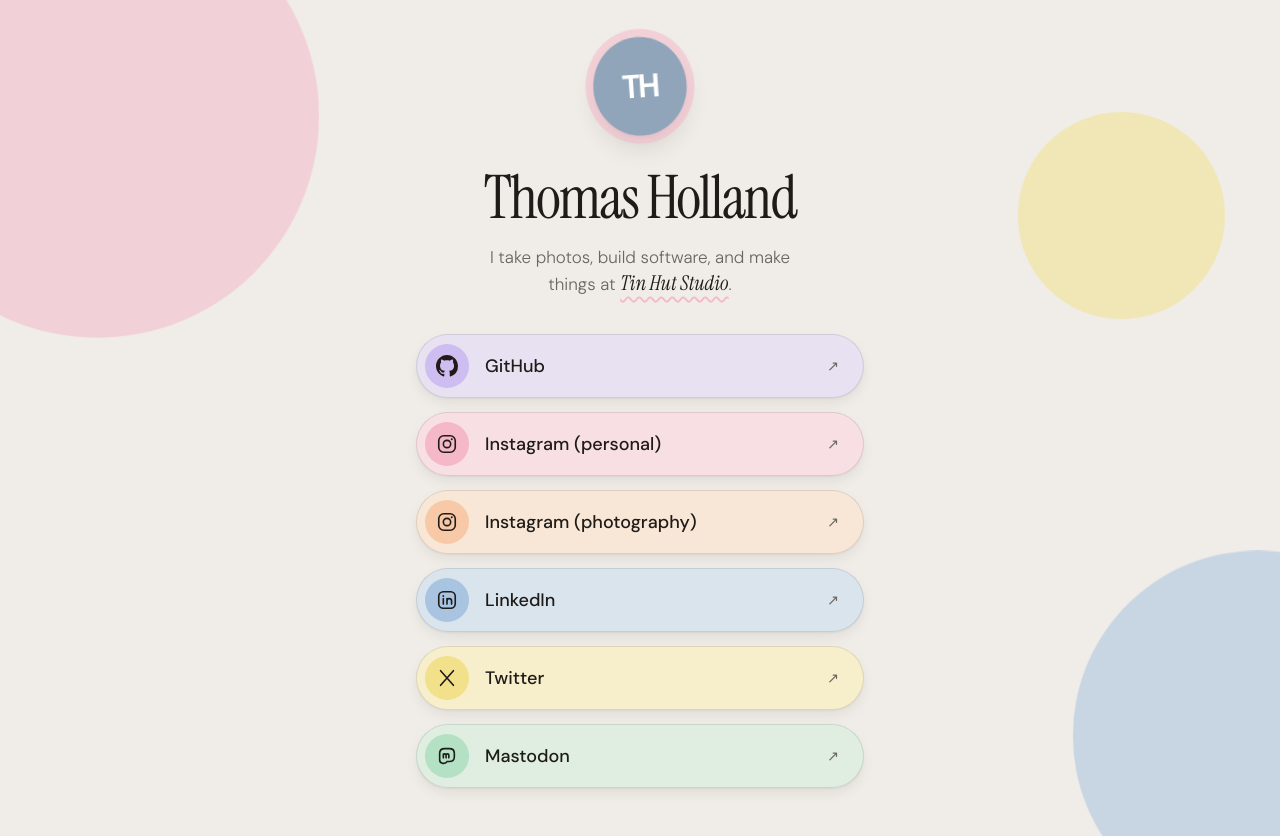
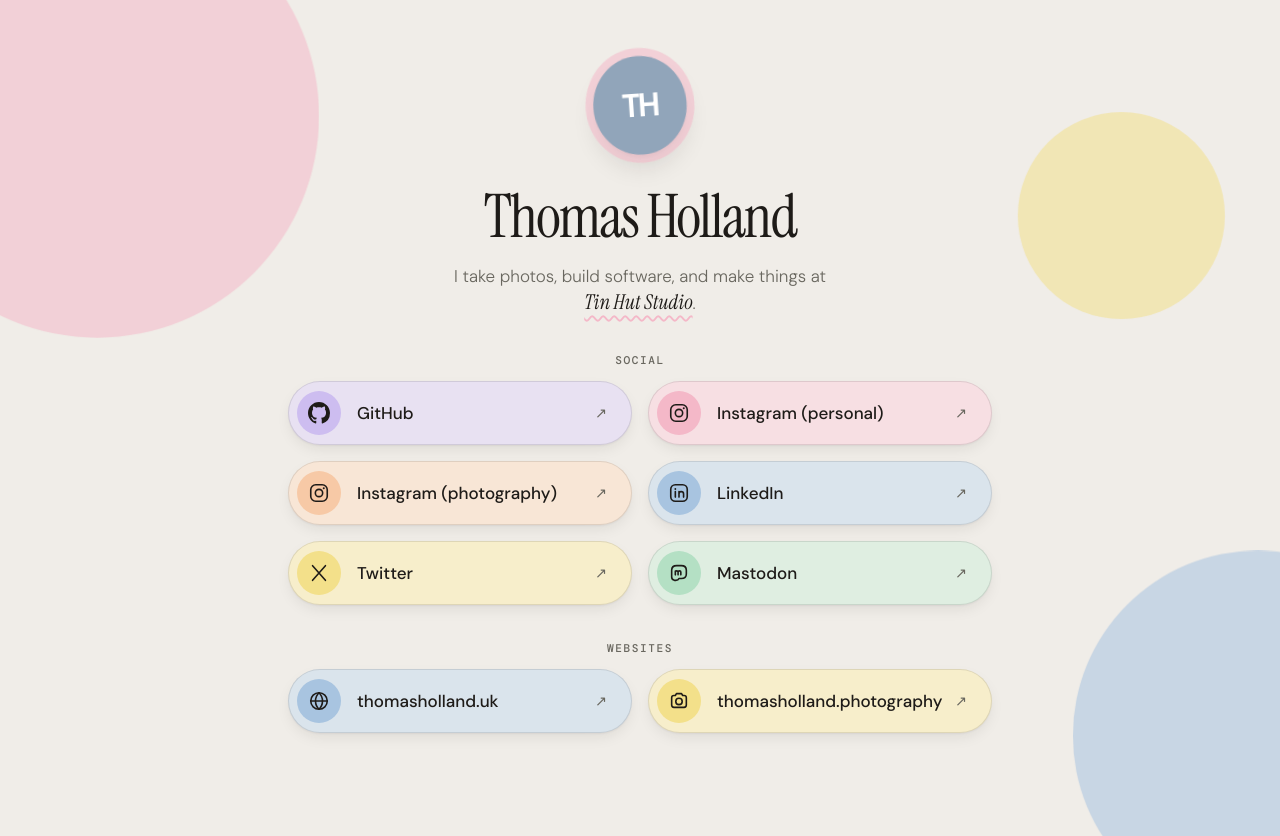
Before and after one commit to 0thomasholland/link-page, a plain HTML site: page index.html in a window 1280 px wide. After the commit the page ends 800 px from the top, so only its background shows below. Drawn offline with Linux system fonts and the light colour scheme.

Commit message:
Two-column layout from 700px and add Websites section

```diff
--- a/index.html
+++ b/index.html
@@ -35,7 +35,8 @@
   <div class="avatar" aria-hidden="true">TH</div>
   <h1>Thomas Holland</h1>
   <p class="intro">I take photos, build software, and make things at <em>Tin Hut Studio</em>.</p>
-  <nav aria-label="Links">
+  <nav aria-labelledby="social-heading">
+    <h2 id="social-heading">Social</h2>
     <ul class="links">
       <li>
         <a class="link" href="https://github.com/0thomasholland">
@@ -75,6 +76,23 @@
       </li>
     </ul>
   </nav>
+  <nav aria-labelledby="websites-heading">
+    <h2 id="websites-heading">Websites</h2>
+    <ul class="links sites">
+      <li>
+        <a class="link" href="https://thomasholland.uk">
+          <span class="icon"><svg viewBox="0 0 24 24" aria-hidden="true"><circle cx="12" cy="12" r="9"/><path d="M3 12h18M12 3c2.600 2.500 3.800 5.500 3.800 9S14.600 18.500 12 21c-2.600-2.500-3.800-5.500-3.800-9S9.400 5.500 12 3z"/></svg></span>
+          <span class="label">thomasholland.uk</span><span class="arrow" aria-hidden="true">↗</span>
+        </a>
+      </li>
+      <li>
+        <a class="link" href="https://thomasholland.photography">
+          <span class="icon"><svg viewBox="0 0 24 24" aria-hidden="true"><path d="M4 8.500A2.500 2.500 0 016.500 6H8l1.200-2h5.600L16 6h1.500A2.500 2.500 0 0120 8.500v8a2.500 2.500 0 01-2.500 2.500h-11A2.500 2.500 0 014 16.500z"/><circle cx="12" cy="12.500" r="3.500"/></svg></span>
+          <span class="label">thomasholland.photography</span><span class="arrow" aria-hidden="true">↗</span>
+        </a>
+      </li>
+    </ul>
+  </nav>
 </main>
 </body>
 </html>
--- a/style.css
+++ b/style.css
@@ -59,6 +59,8 @@ h1{margin:0;font:400 clamp(2.75rem,12vw,3.75rem)/1 "Instrument Serif",Georgia,se
 .intro{margin:1rem auto 2.25rem;max-width:22rem;color:var(--text-muted);font-size:1.0625rem;font-weight:300;line-height:1.6}
 .intro em{white-space:nowrap;text-decoration:underline wavy var(--blob-a) 2px;text-underline-offset:.28em;font:italic 400 1.2em/1 "Instrument Serif",Georgia,serif;color:var(--text)}
 
+h2{margin:2.25rem 0 .875rem;font:500 .7rem "DM Mono",ui-monospace,monospace;letter-spacing:.14em;text-transform:uppercase;color:var(--text-muted)}
+nav:first-of-type h2{margin-top:0}
 .links{margin:0;padding:0;list-style:none;display:grid;gap:.875rem}
 .links li{animation:pop .6s var(--bounce) both}
 .links li:nth-child(1){animation-delay:.05s}
@@ -74,6 +76,8 @@ h1{margin:0;font:400 clamp(2.75rem,12vw,3.75rem)/1 "Instrument Serif",Georgia,se
 .links li:nth-child(4){--c:#a8c4e0}
 .links li:nth-child(5){--c:#f3e08a}
 .links li:nth-child(6){--c:#b4e0c4}
+.links.sites li:nth-child(1){--c:#a8c4e0}
+.links.sites li:nth-child(2){--c:#f3e08a}
 
 .link{
   display:flex;align-items:center;gap:1rem;min-height:3.75rem;padding:.5rem 1.5rem .5rem .5rem;
@@ -87,7 +91,7 @@ h1{margin:0;font:400 clamp(2.75rem,12vw,3.75rem)/1 "Instrument Serif",Georgia,se
 }
 .link svg{width:1.375rem;height:1.375rem;fill:none;stroke:currentColor;stroke-width:1.75;stroke-linecap:round;stroke-linejoin:round}
 .link svg .fill{fill:currentColor;stroke:none}
-.link .label{flex:1}
+.link .label{flex:1;min-width:0}
 .link .arrow{font:500 .9rem "DM Mono",ui-monospace,monospace;color:var(--text-muted);transition:transform .35s var(--bounce)}
 
 a.link:hover{animation:jelly .7s both;box-shadow:var(--shadow-lift)}
@@ -112,10 +116,14 @@ a.link:focus-visible{outline:3px solid var(--text);outline-offset:3px}
 @keyframes drift{50%{transform:translate(2.5rem,1.5rem) scale(1.08)}}
 @keyframes pop{from{opacity:0;transform:translateY(18px) scale(.94)}}
 
-@media (min-width:640px){
-  main{max-width:28rem}
-  .link{min-height:4rem;font-size:1.125rem}
+@media (min-width:700px){
+  main{max-width:44rem}
+  .intro{max-width:30rem}
+  .links{grid-template-columns:repeat(2,minmax(0,1fr));gap:1rem}
+  .link{min-height:4rem;font-size:1.0625rem}
 }
+@media (min-width:700px) and (max-width:899px){.link{gap:.75rem;padding-right:1rem;font-size:1rem}}
+@media (max-width:420px){.link .label{font-size:1rem;overflow-wrap:anywhere}}
 @media (prefers-reduced-motion:reduce){
   *,:before,:after{animation:none!important;transition:none!important}
 }
```
Also changed, not shown: 1 other file.
